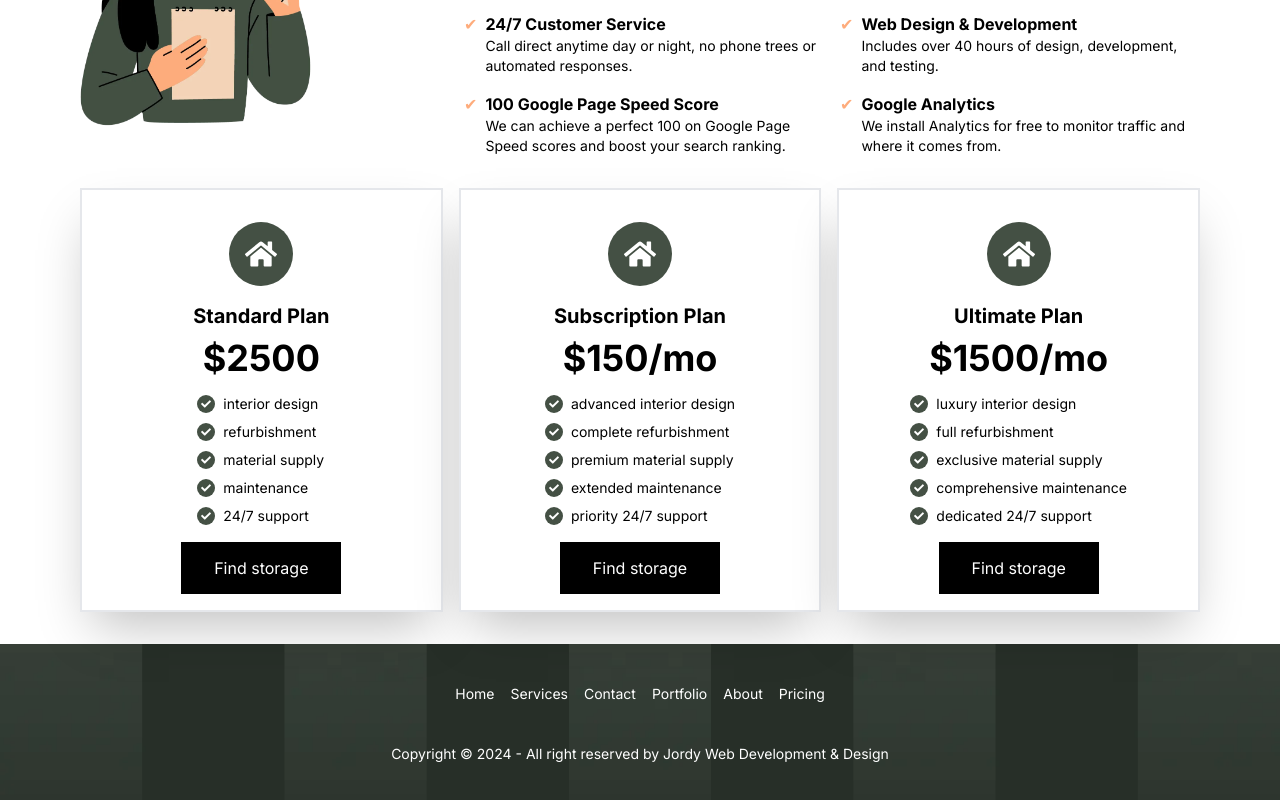
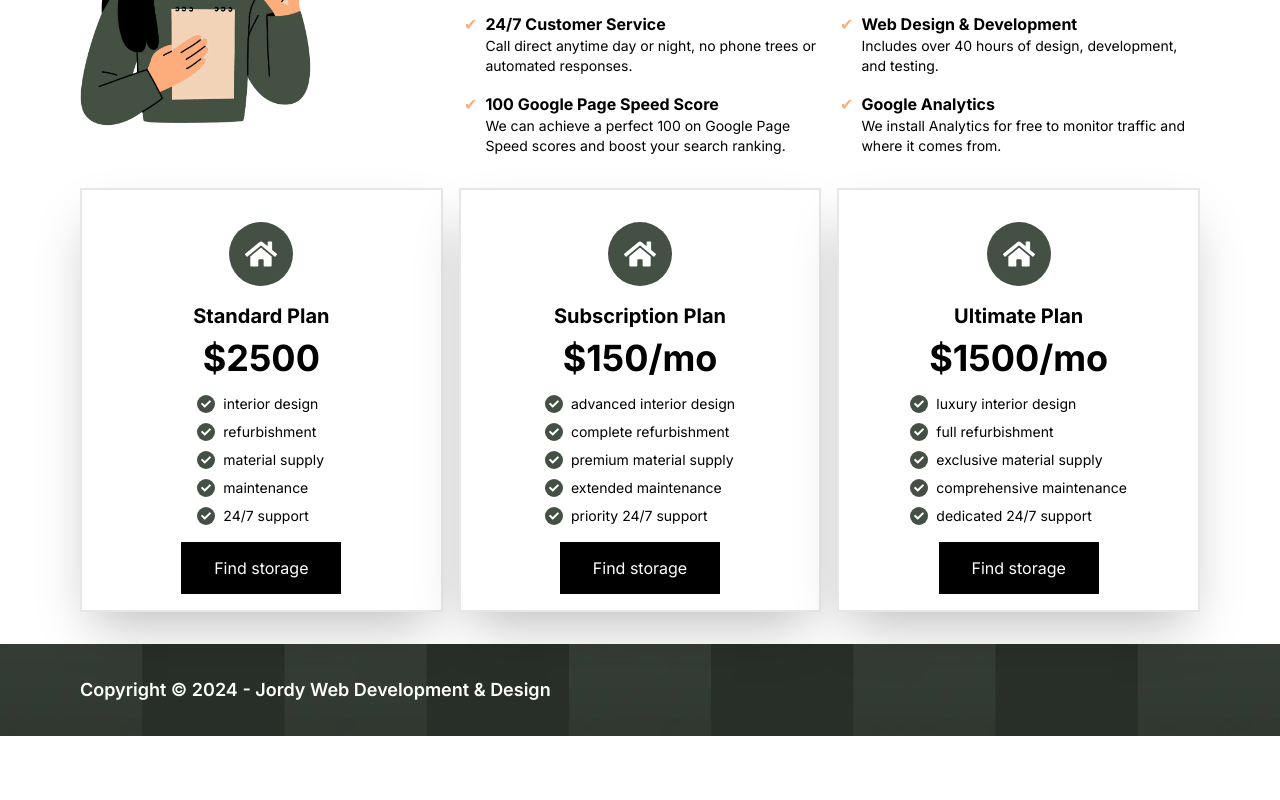
Before and after one commit to jordanwhiguera/web-dev, a Next.js app: page / in a window 1280 px wide. Shown: the part 1612-2412 px from the top of the page. After the commit the page ends 2348 px from the top, so only its background shows below. Built offline with nearby package versions, Linux system fonts and the light colour scheme.

Commit message:
added footer

```diff
--- a/app/components/Footer.tsx
+++ b/app/components/Footer.tsx
@@ -1,71 +1,23 @@
 "use client";
 import React from "react";
+import { FaTwitter, FaYoutube, FaFacebook } from "react-icons/fa";
 import Container from "./Container";
 
 const Footer = () => {
   return (
-    <footer className="footer footer-center p-10 bg-footer text-base-content">
-      <nav className="grid grid-flow-col gap-4">
-        <a className="link link-hover hover:text-[#feac7c] text-white">Home</a>
-        <a className="link link-hover hover:text-[#feac7c] text-white">
-          Services
-        </a>
-        <a className="link link-hover hover:text-[#feac7c] text-white">
-          Contact
-        </a>
-        <a className="link link-hover hover:text-[#feac7c] text-white">
-          Portfolio
-        </a>
-        <a className="link link-hover hover:text-[#feac7c] text-white">About</a>
-        <a className="link link-hover hover:text-[#feac7c] text-white">
-          Pricing
-        </a>
-      </nav>
-      {/* Social Media Links Below */}
-      {/* <nav>
-        <div className="grid grid-flow-col gap-4">
-          <a>
-            <svg
-              xmlns="http://www.w3.org/2000/svg"
-              width="24"
-              height="24"
-              viewBox="0 0 24 24"
-              className="fill-current text-white"
-            >
-              <path d="M24 4.557c-.883.392-1.832.656-2.828.775 1.017-.609 1.798-1.574 2.165-2.724-.951.564-2.005.974-3.127 1.195-.897-.957-2.178-1.555-3.594-1.555-3.179 0-5.515 2.966-4.797 6.045-4.091-.205-7.719-2.165-10.148-5.144-1.29 2.213-.669 5.108 1.523 6.574-.806-.026-1.566-.247-2.229-.616-.054 2.281 1.581 4.415 3.949 4.89-.693.188-1.452.232-2.224.084.626 1.956 2.444 3.379 4.6 3.419-2.07 1.623-4.678 2.348-7.29 2.04 2.179 1.397 4.768 2.212 7.548 2.212 9.142 0 14.307-7.721 13.995-14.646.962-.695 1.797-1.562 2.457-2.549z"></path>
-            </svg>
-          </a>
-          <a>
-            <svg
-              xmlns="http://www.w3.org/2000/svg"
-              width="24"
-              height="24"
-              viewBox="0 0 24 24"
-              className="fill-current text-white"
-            >
-              <path d="M19.615 3.184c-3.604-.246-11.631-.245-15.23 0-3.897.266-4.356 2.62-4.385 8.816.029 6.185.484 8.549 4.385 8.816 3.6.245 11.626.246 15.23 0 3.897-.266 4.356-2.62 4.385-8.816-.029-6.185-.484-8.549-4.385-8.816zm-10.615 12.816v-8l8 3.993-8 4.007z"></path>
-            </svg>
-          </a>
-          <a>
-            <svg
-              xmlns="http://www.w3.org/2000/svg"
-              width="24"
-              height="24"
-              viewBox="0 0 24 24"
-              className="fill-current text-white"
-            >
-              <path d="M9 8h-3v4h3v12h5v-12h3.642l.358-4h-4v-1.667c0-.955.192-1.333 1.115-1.333h2.885v-5h-3.808c-3.596 0-5.192 1.583-5.192 4.615v3.385z"></path>
-            </svg>
-          </a>
-        </div>
-      </nav> */}
-      <aside>
-        <p className="text-white">
-          Copyright © 2024 - All right reserved by Jordy Web Development &
-          Design
-        </p>
-      </aside>
-    </footer>
+    <Container className="py-8 bg-footer flex flex-col md:flex-row justify-between items-center text-white ">
+      <div className="mb-4 md:mb-0">
+        <span className="text-lg font-semibold">
+          Copyright © 2024 - Jordy Web Development & Design
+        </span>
+      </div>
+      <div className="flex space-x-4">
+        {/* Social icons */}
+        {/* <FaTwitter size="24" aria-label="Twitter" />
+        <FaYoutube size="24" aria-label="YouTube" />
+        <FaFacebook size="24" aria-label="Facebook" /> */}
+      </div>
+    </Container>
   );
 };
 
```
